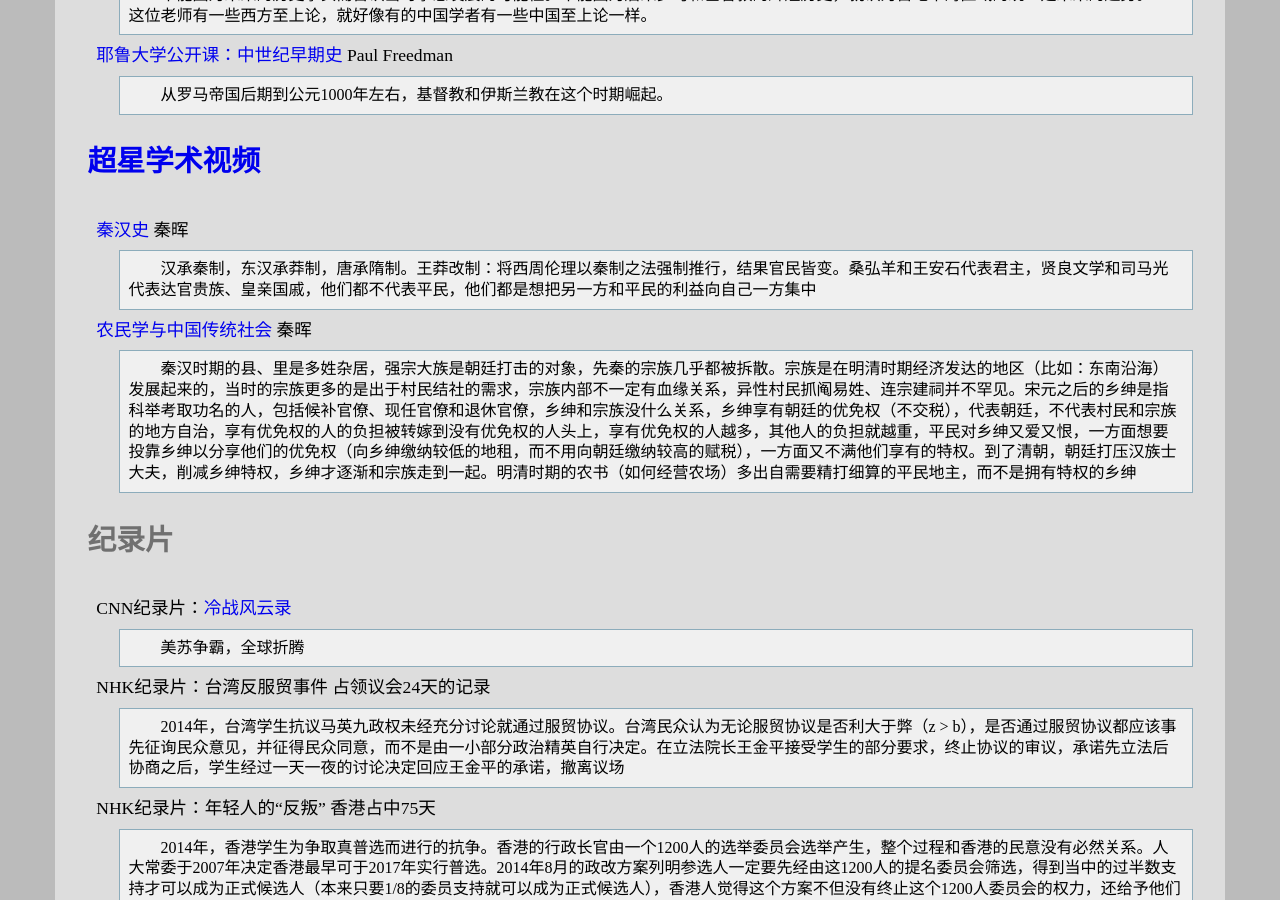
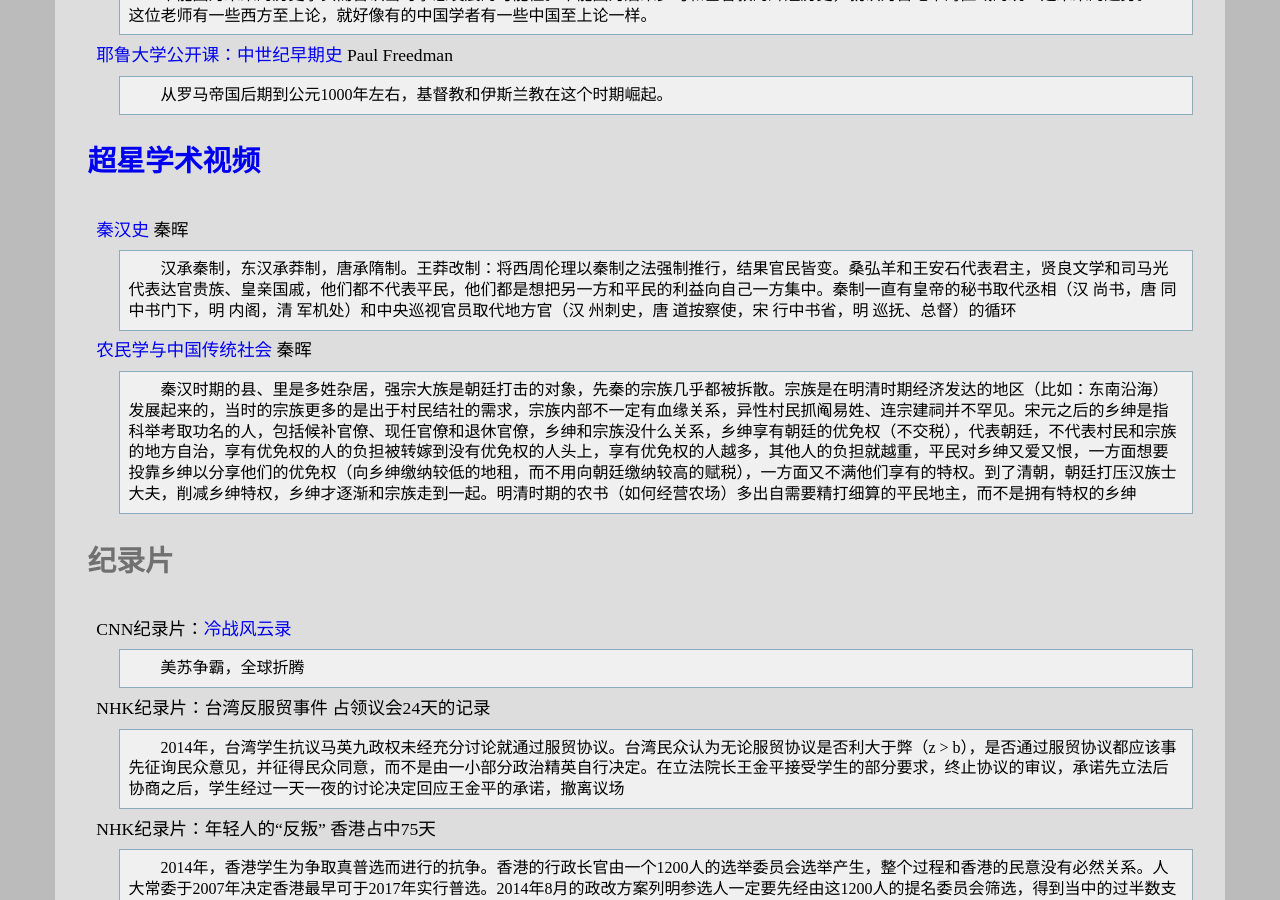
Before and after one commit to leiqin/leiqin.github.io, a Jekyll site: the page built from shoucang/history.markdown, in a window 1280 px wide and 900 px high, scrolled down 3453 px. Built offline with Jekyll 4.4.1, drawn with Linux system fonts in a browser that asks for light colours.

Commit message:
_ 小修改

```diff
--- a/shoucang/history.markdown
+++ b/shoucang/history.markdown
@@ -101,7 +101,7 @@ title: 以史为镜
 ### [超星学术视频](http://video.chaoxing.com/)
 
 [秦汉史](http://mooc.chaoxing.com/course/1122947.html) 秦晖
-:	汉承秦制，东汉承莽制，唐承隋制。王莽改制：将西周伦理以秦制之法强制推行，结果官民皆变。桑弘羊和王安石代表君主，贤良文学和司马光代表达官贵族、皇亲国戚，他们都不代表平民，他们都是想把另一方和平民的利益向自己一方集中
+:	汉承秦制，东汉承莽制，唐承隋制。王莽改制：将西周伦理以秦制之法强制推行，结果官民皆变。桑弘羊和王安石代表君主，贤良文学和司马光代表达官贵族、皇亲国戚，他们都不代表平民，他们都是想把另一方和平民的利益向自己一方集中。秦制一直有皇帝的秘书取代丞相（汉 尚书，唐 同中书门下，明 内阁，清 军机处）和中央巡视官员取代地方官（汉 州刺史，唐 道按察使，宋 行中书省，明 巡抚、总督）的循环
 
 [农民学与中国传统社会](http://video.chaoxing.com/serie_400000203.shtml) 秦晖
 :	秦汉时期的县、里是多姓杂居，强宗大族是朝廷打击的对象，先秦的宗族几乎都被拆散。宗族是在明清时期经济发达的地区（比如：东南沿海）发展起来的，当时的宗族更多的是出于村民结社的需求，宗族内部不一定有血缘关系，异性村民抓阄易姓、连宗建祠并不罕见。宋元之后的乡绅是指科举考取功名的人，包括候补官僚、现任官僚和退休官僚，乡绅和宗族没什么关系，乡绅享有朝廷的优免权（不交税），代表朝廷，不代表村民和宗族的地方自治，享有优免权的人的负担被转嫁到没有优免权的人头上，享有优免权的人越多，其他人的负担就越重，平民对乡绅又爱又恨，一方面想要投靠乡绅以分享他们的优免权（向乡绅缴纳较低的地租，而不用向朝廷缴纳较高的赋税），一方面又不满他们享有的特权。到了清朝，朝廷打压汉族士大夫，削减乡绅特权，乡绅才逐渐和宗族走到一起。明清时期的农书（如何经营农场）多出自需要精打细算的平民地主，而不是拥有特权的乡绅
```
